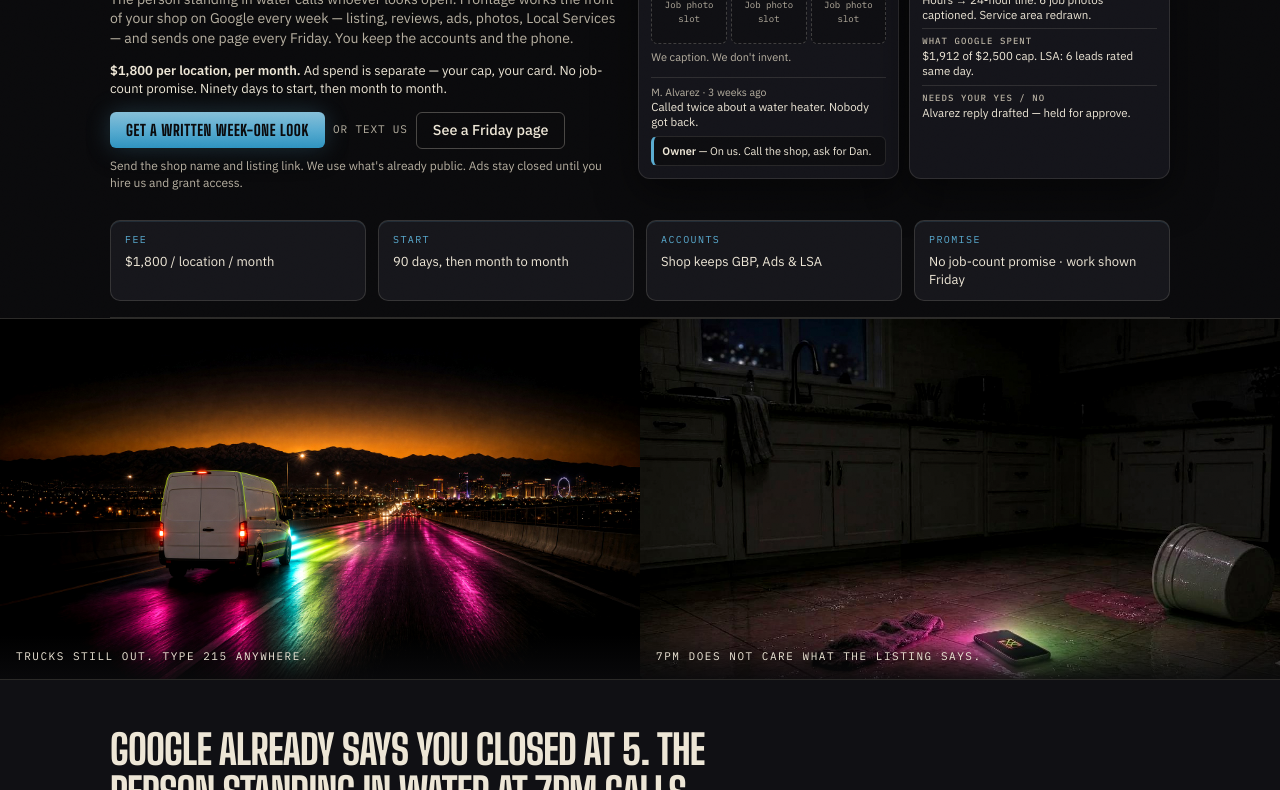
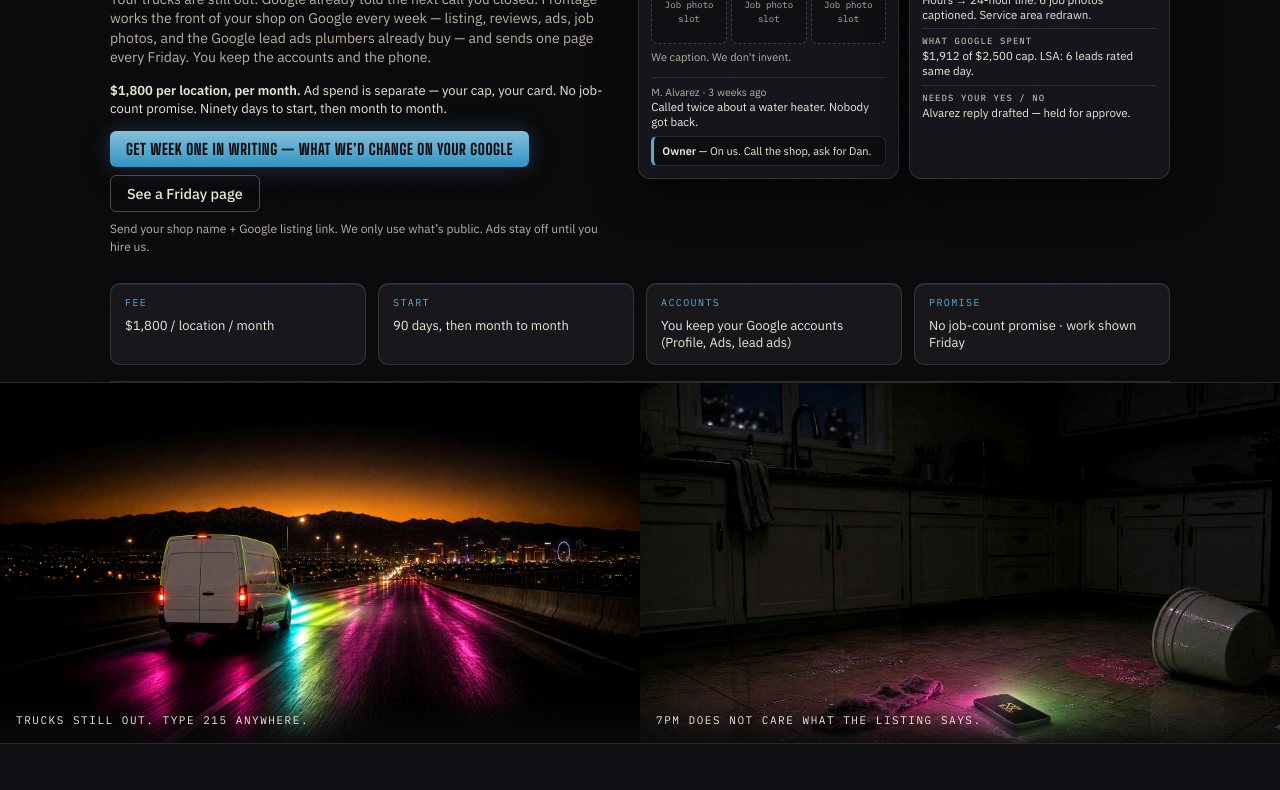
Before and after one commit to dusa89/frontage-hybrid-mock, a plain HTML site: page index.html in a window 1280 px wide. Shown: the part 254-1044 px from the top of the page. Drawn offline with Linux system fonts and the light colour scheme.

Commit message:
Light copy pass: shop-owner CTA + plain-English Google jargon
EOF

```diff
--- a/index.html
+++ b/index.html
@@ -247,7 +247,7 @@
         <img class="mark-img" src="img/f3-mark-holo-bg-removed.png" width="40" height="52" alt="" />
         Frontage
       </div>
-      <a class="btn" href="#start">Get a written week-one look</a>
+      <a class="btn" href="#start" aria-label="Get week one in writing — what we’d change on your Google">Get week one in writing</a>
     </header>
     <div class="metal-rail" aria-hidden="true"></div>
 
@@ -256,14 +256,13 @@
         <img class="mark-hero" src="img/f3-mark-holo-bg-removed.png" width="72" height="94" alt="Frontage mark — Frontage-3 geometric logo" />
         <p class="kicker">Plumbing shops. Summerlin to Henderson.</p>
         <h1>It's 7pm. Google already said you closed.</h1>
-        <p class="lede">The person standing in water calls whoever looks open. Frontage works the front of your shop on Google every week — listing, reviews, ads, photos, Local Services — and sends one page every Friday. You keep the accounts and the phone.</p>
+        <p class="lede">Your trucks are still out. Google already told the next call you closed. Frontage works the front of your shop on Google every week — listing, reviews, ads, job photos, and the Google lead ads plumbers already buy — and sends one page every Friday. You keep the accounts and the phone.</p>
         <p class="price"><strong>$1,800 per location, per month.</strong> Ad spend is separate — your cap, your card. No job-count promise. Ninety days to start, then month to month.</p>
         <div class="cta-row">
-          <a class="btn" id="start" href="#start">Get a written week-one look</a>
-          <span class="or-text">or text us</span>
+          <a class="btn" id="start" href="#start">Get week one in writing — what we’d change on your Google</a>
           <a class="btn ghost" href="#friday-fold">See a Friday page</a>
         </div>
-        <p class="note">Send the shop name and listing link. We use what's already public. Ads stay closed until you hire us and grant access.</p>
+        <p class="note">Send your shop name + Google listing link. We only use what’s public. Ads stay off until you hire us.</p>
       </div>
 
       <div class="hero-rail">
@@ -304,7 +303,7 @@
     <div class="facts" aria-label="Offer facts">
       <div class="fact"><div class="l">Fee</div><div class="v">$1,800 / location / month</div></div>
       <div class="fact"><div class="l">Start</div><div class="v">90 days, then month to month</div></div>
-      <div class="fact"><div class="l">Accounts</div><div class="v">Shop keeps GBP, Ads &amp; LSA</div></div>
+      <div class="fact"><div class="l">Accounts</div><div class="v">You keep your Google accounts (Profile, Ads, lead ads)</div></div>
       <div class="fact"><div class="l">Promise</div><div class="v">No job-count promise · work shown Friday</div></div>
     </div>
   </div>
@@ -329,9 +328,9 @@
 
   <section class="mid-cta" aria-label="Mid-page call to action">
     <div class="wrap">
-      <p>Want the week-one look in writing before you decide?</p>
+      <p>Want week one in writing before you decide?</p>
       <div class="cta-row">
-        <a class="btn" href="#start">Get a written week-one look</a>
+        <a class="btn" href="#start">Get week one in writing — what we’d change on your Google</a>
       </div>
     </div>
   </section>
@@ -565,7 +564,7 @@
         better is by keeping your shop worked.
       </p>
 
-      <a class="btn btn--gold" href="#start">Get a written week-one look</a>
+      <a class="btn btn--gold" href="#start">Get week one in writing — what we’d change on your Google</a>
     </div>
   </section>
 
@@ -575,8 +574,7 @@
       <h2>Google shouldn’t be your second job. Let’s take it off your desk.</h2>
       <p>Send the listing. We’ll send week one in writing — what we’d change, what we’d leave alone — and say plainly if we’re not the right fit.</p>
       <div class="cta-row">
-        <a class="btn" href="#start">Get a written week-one look</a>
-        <span class="or-text">or text us</span>
+        <a class="btn" href="#start">Get week one in writing — what we’d change on your Google</a>
       </div>
       <p class="fine">$1,800 per location, per month · ad spend separate, your cap · ninety days to start, then month to month · your accounts, your phone</p>
     </div>
```
